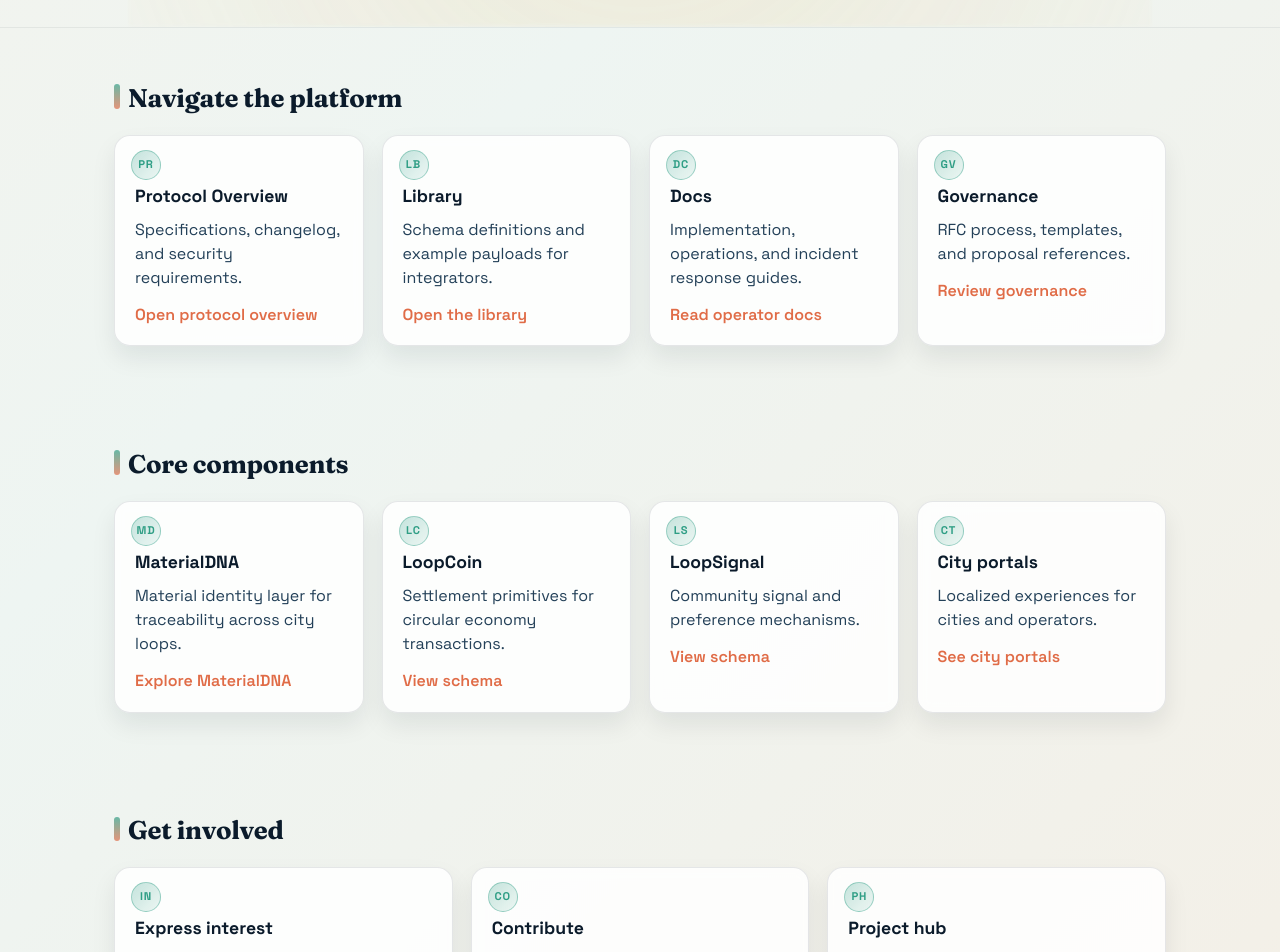
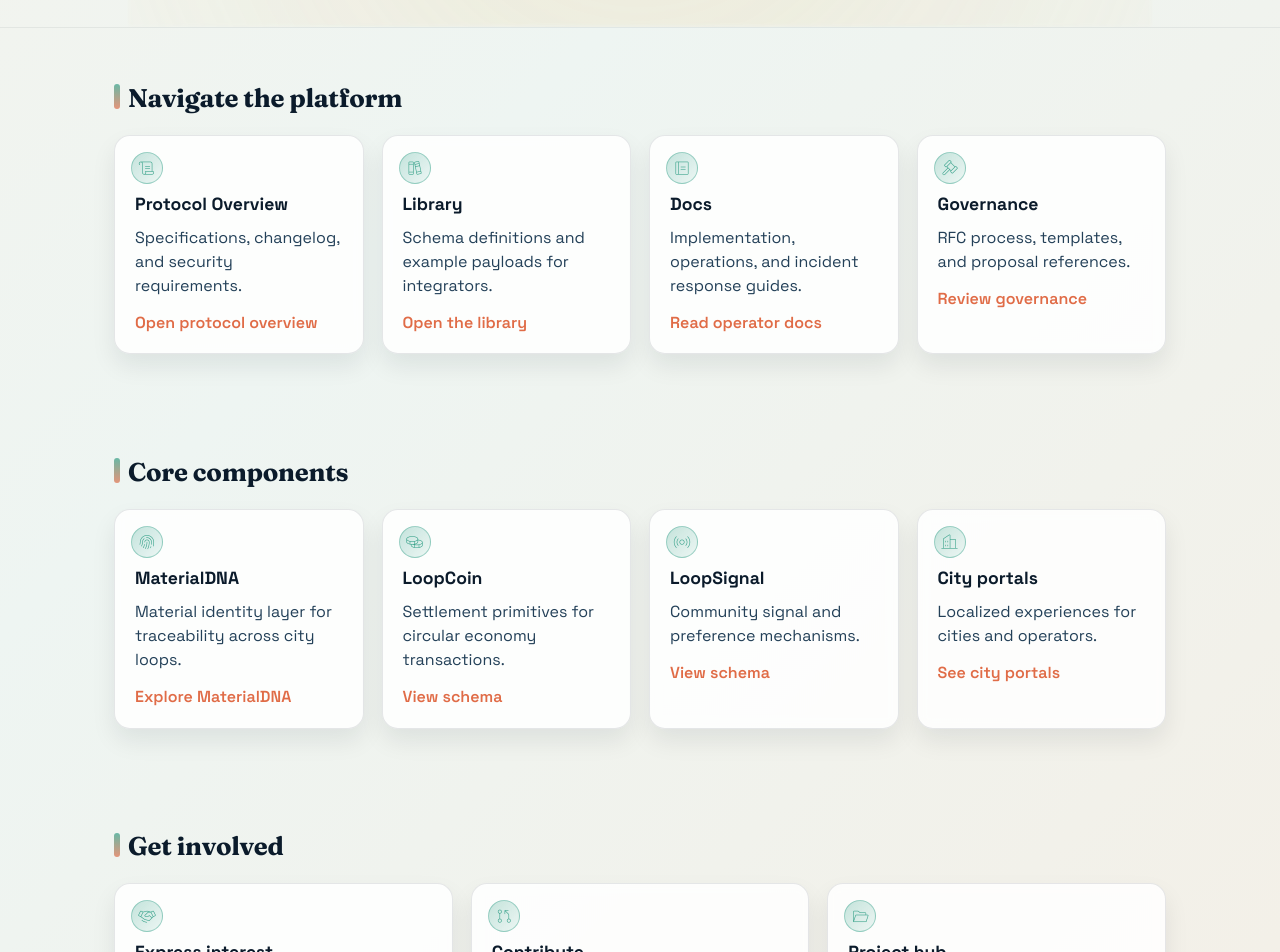
Before and after one commit to MycelAI/LocalLOOP, a Next.js app in the folder apps/site/: page / in a window 1280 px wide. Shown: the part 920-1872 px from the top of the page. Built offline with nearby package versions, Linux system fonts and the light colour scheme.

Commit message:
feat(site): add phosphor thin icons (#24)
Replace card badges with Phosphor thin iconography.

```diff
--- a/apps/site/app/layout.jsx
+++ b/apps/site/app/layout.jsx
@@ -16,6 +16,10 @@ export default function RootLayout({ children }) {
     <html lang="en">
       <head>
         <link rel="stylesheet" href="/assets/css/site.css" />
+        <link
+          rel="stylesheet"
+          href="https://cdn.jsdelivr.net/npm/@phosphor-icons/web@2.1.2/src/thin/style.css"
+        />
       </head>
       <body>
         {children}
--- a/apps/site/app/page.jsx
+++ b/apps/site/app/page.jsx
@@ -52,22 +52,34 @@ export default function HomePage() {
       <section className="section">
         <h3>Navigate the platform</h3>
         <div className="grid">
-          <div className="card" data-icon="PR">
+          <div className="card has-icon">
+            <span className="card-icon" aria-hidden="true">
+              <i className="ph-thin ph-scroll"></i>
+            </span>
             <h4>Protocol Overview</h4>
             <p>Specifications, changelog, and security requirements.</p>
             <a href="/protocol">Open protocol overview</a>
           </div>
-          <div className="card" data-icon="LB">
+          <div className="card has-icon">
+            <span className="card-icon" aria-hidden="true">
+              <i className="ph-thin ph-books"></i>
+            </span>
             <h4>Library</h4>
             <p>Schema definitions and example payloads for integrators.</p>
             <a href="/library">Open the library</a>
           </div>
-          <div className="card" data-icon="DC">
+          <div className="card has-icon">
+            <span className="card-icon" aria-hidden="true">
+              <i className="ph-thin ph-notebook"></i>
+            </span>
             <h4>Docs</h4>
             <p>Implementation, operations, and incident response guides.</p>
             <a href="/docs">Read operator docs</a>
           </div>
-          <div className="card" data-icon="GV">
+          <div className="card has-icon">
+            <span className="card-icon" aria-hidden="true">
+              <i className="ph-thin ph-gavel"></i>
+            </span>
             <h4>Governance</h4>
             <p>RFC process, templates, and proposal references.</p>
             <a href="/governance">Review governance</a>
@@ -78,22 +90,34 @@ export default function HomePage() {
       <section className="section">
         <h3>Core components</h3>
         <div className="grid">
-          <div className="card" data-icon="MD">
+          <div className="card has-icon">
+            <span className="card-icon" aria-hidden="true">
+              <i className="ph-thin ph-fingerprint"></i>
+            </span>
             <h4>MaterialDNA</h4>
             <p>Material identity layer for traceability across city loops.</p>
             <a href="/materialDNA">Explore MaterialDNA</a>
           </div>
-          <div className="card" data-icon="LC">
+          <div className="card has-icon">
+            <span className="card-icon" aria-hidden="true">
+              <i className="ph-thin ph-coins"></i>
+            </span>
             <h4>LoopCoin</h4>
             <p>Settlement primitives for circular economy transactions.</p>
             <a href="/library/schemas">View schema</a>
           </div>
-          <div className="card" data-icon="LS">
+          <div className="card has-icon">
+            <span className="card-icon" aria-hidden="true">
+              <i className="ph-thin ph-broadcast"></i>
+            </span>
             <h4>LoopSignal</h4>
             <p>Community signal and preference mechanisms.</p>
             <a href="/library/schemas">View schema</a>
           </div>
-          <div className="card" data-icon="CT">
+          <div className="card has-icon">
+            <span className="card-icon" aria-hidden="true">
+              <i className="ph-thin ph-buildings"></i>
+            </span>
             <h4>City portals</h4>
             <p>Localized experiences for cities and operators.</p>
             <a href="/cities">See city portals</a>
@@ -104,17 +128,26 @@ export default function HomePage() {
       <section className="section">
         <h3>Get involved</h3>
         <div className="grid">
-          <div className="card" data-icon="IN">
+          <div className="card has-icon">
+            <span className="card-icon" aria-hidden="true">
+              <i className="ph-thin ph-handshake"></i>
+            </span>
             <h4>Express interest</h4>
             <p>Public registry for organizations exploring LocalLoop.</p>
             <a href="/interest">Submit interest</a>
           </div>
-          <div className="card" data-icon="CO">
+          <div className="card has-icon">
+            <span className="card-icon" aria-hidden="true">
+              <i className="ph-thin ph-git-pull-request"></i>
+            </span>
             <h4>Contribute</h4>
             <p>Contribution paths, code of conduct, and governance.</p>
             <a href="/contribute">Contribution guide</a>
           </div>
-          <div className="card" data-icon="PH">
+          <div className="card has-icon">
+            <span className="card-icon" aria-hidden="true">
+              <i className="ph-thin ph-folder-open"></i>
+            </span>
             <h4>Project hub</h4>
             <p>Repository links, spec viewer, and supporting docs.</p>
             <a href="/projects">Open project hub</a>
--- a/apps/site/public/assets/css/site.css
+++ b/apps/site/public/assets/css/site.css
@@ -799,29 +799,29 @@ nav {
   font-weight: 600;
 }
 
-.card[data-icon] {
+.card.has-icon {
   position: relative;
-  padding-top: 46px;
+  padding-top: 54px;
 }
 
-.card[data-icon]::before {
-  content: attr(data-icon);
+.card-icon {
   position: absolute;
-  top: 14px;
+  top: 16px;
   left: 16px;
-  width: 28px;
-  height: 28px;
+  width: 32px;
+  height: 32px;
   border-radius: 50%;
   background: linear-gradient(135deg, rgba(47, 158, 133, 0.28), rgba(47, 158, 133, 0.08));
   border: 1px solid rgba(47, 158, 133, 0.4);
   color: var(--accent-2);
-  font-size: 0.7rem;
-  font-weight: 700;
-  letter-spacing: 0.08em;
-  text-transform: uppercase;
   display: inline-flex;
   align-items: center;
   justify-content: center;
+}
+
+.card-icon i {
+  font-size: 18px;
+  line-height: 1;
 }
 
 .footer {
```
Also changed, not shown: apps/site/app/(engage)/projects/page.jsx (+16 -4 lines), apps/site/app/(platform)/DEMO-City/page.jsx (+12 -3 lines), apps/site/app/(platform)/cities/page.jsx (+8 -2 lines), apps/site/app/(platform)/materialDNA/page.jsx (+12 -3 lines), apps/site/app/docs/page.jsx (+24 -6 lines), apps/site/app/governance/page.jsx (+12 -3 lines), apps/site/app/library/examples/page.jsx (+20 -5 lines), apps/site/app/library/schemas/page.jsx (+20 -5 lines), apps/site/app/protocol/page.jsx (+12 -3 lines).
